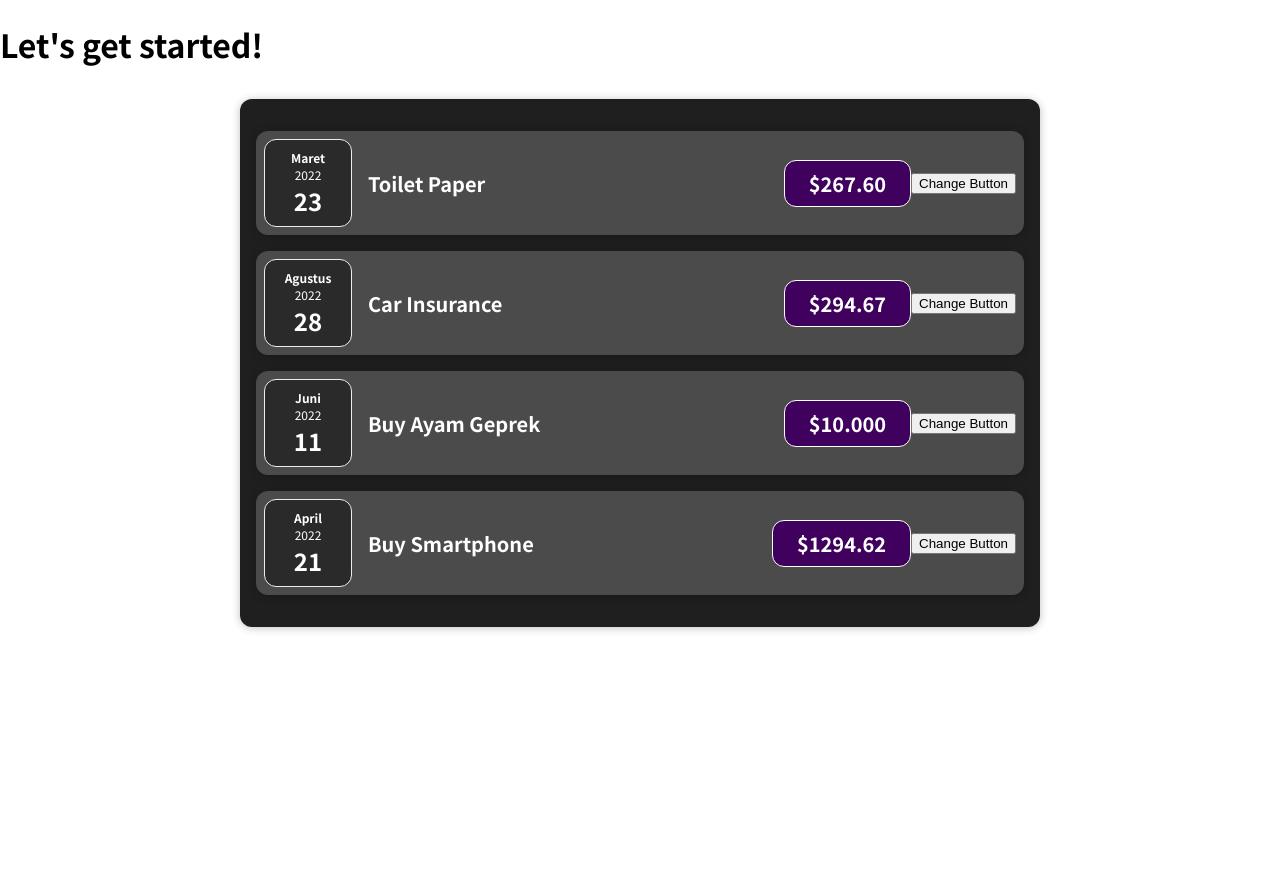
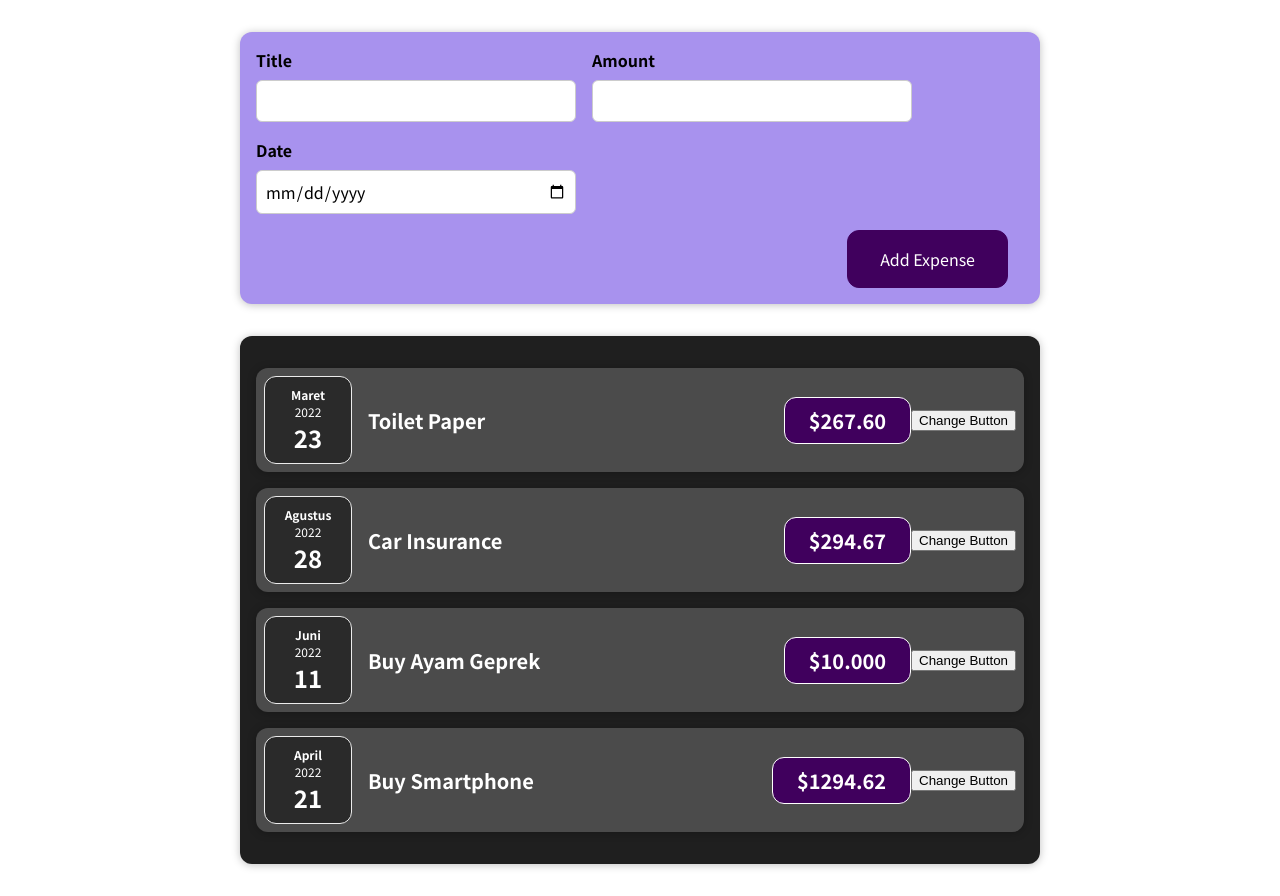
Before and after one commit to nordeeen/react-bootcamp-max, a React (Create React App) app: page / in a window 1280 px wide. Before the commit the page ends 800 px from the top, so only its background shows below. Built offline with nearby package versions, Linux system fonts and the light colour scheme.

Commit message:
adding NewExpense + ExpenseForm components

```diff
--- a/src/App.js
+++ b/src/App.js
@@ -1,5 +1,6 @@
 import React from "react";
 import Expenses from "./components/Expenses/Expenses";
+import NewExpense from "./components/NewExpense/NewExpense";
 
 const App = () => {
   const expenses = [
@@ -38,7 +39,7 @@
 
   return (
     <div>
-      <h1>Let's get started!</h1>
+      <NewExpense />
       <Expenses items={expenses} />
     </div>
   );
--- /dev/null
+++ b/src/components/NewExpense/ExpenseForm.css
@@ -0,0 +1,26 @@
+.new-expense__controls {
+  display: flex;
+  flex-wrap: wrap;
+  gap: 1rem;
+  margin-bottom: 1rem;
+  text-align: left;
+}
+
+.new-expense__control label {
+  font-weight: bold;
+  margin-bottom: 0.5rem;
+  display: block;
+}
+
+.new-expense__control input {
+  font: inherit;
+  padding: 0.5rem;
+  border-radius: 6px;
+  border: 1px solid #ccc;
+  width: 20rem;
+  max-width: 100%;
+}
+
+.new-expense__actions {
+  text-align: right;
+}
--- /dev/null
+++ b/src/components/NewExpense/ExpenseForm.js
@@ -0,0 +1,30 @@
+import React from "react";
+import "./ExpenseForm.css";
+
+const ExpenseForm = () => {
+  return (
+    <>
+      <form>
+        <div className="new-expense__controls">
+          <div className="new-expense__control">
+            <label>Title</label>
+            <input type="text" />
+          </div>
+          <div className="new-expense__control">
+            <label>Amount</label>
+            <input type="number" min="0.01" max="0.01" />
+          </div>
+          <div className="new-expense__control">
+            <label>Date</label>
+            <input type="date" min="2019-01-01" max="2025-12-30" />
+          </div>
+        </div>
+        <div className="new-expense__actions">
+          <button type="submit">Add Expense</button>
+        </div>
+      </form>
+    </>
+  );
+};
+
+export default ExpenseForm;
--- /dev/null
+++ b/src/components/NewExpense/NewExpense.css
@@ -0,0 +1,38 @@
+.new-expense {
+  background-color: #a892ee;
+  padding: 1rem;
+  margin: 2rem auto;
+  width: 50rem;
+  max-width: 95%;
+  border-radius: 12px;
+  text-align: center;
+  box-shadow: 0 1px 8px rgba(0, 0, 0, 0.25);
+}
+
+.new-expense button {
+  font: inherit;
+  cursor: pointer;
+  padding: 1rem 2rem;
+  border: 1px solid #40005d;
+  background-color: #40005d;
+  color: white;
+  border-radius: 12px;
+  margin-right: 1rem;
+}
+
+.new-expense button:hover,
+.new-expense button:active {
+  background-color: #510674;
+  border-color: #510674;
+}
+
+.new-expense button.alternative {
+  color: #220131;
+  border-color: transparent;
+  background-color: transparent;
+}
+
+.new-expense button.alternative:hover,
+.new-expense button.alternative:active {
+  background-color: #ddb3f8;
+}
--- /dev/null
+++ b/src/components/NewExpense/NewExpense.js
@@ -0,0 +1,15 @@
+import React from "react";
+import "./NewExpense.css";
+import ExpenseForm from "./ExpenseForm";
+
+const NewExpense = () => {
+  return (
+    <>
+      <div className="new-expense">
+        <ExpenseForm />
+      </div>
+    </>
+  );
+};
+
+export default NewExpense;
```
Also changed, not shown: 1 other file (tests, documents, lock files or other folders).
